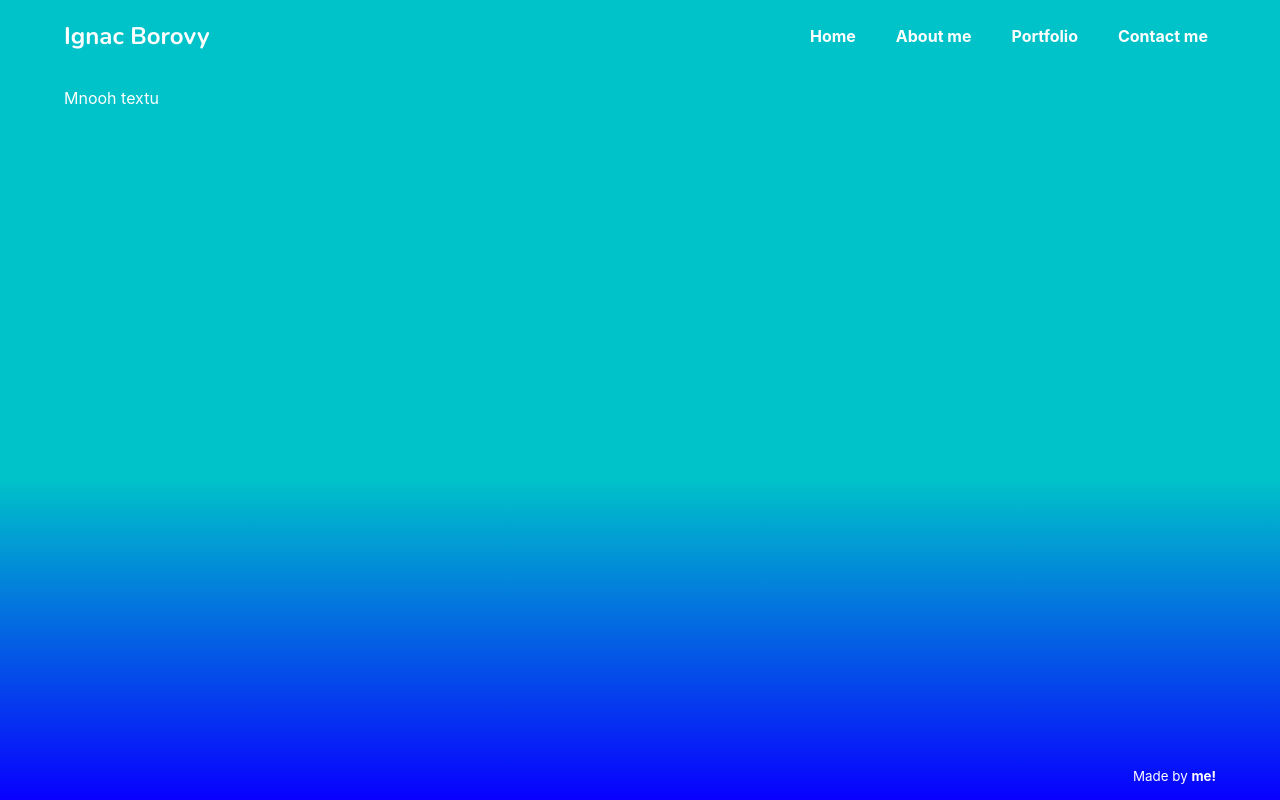
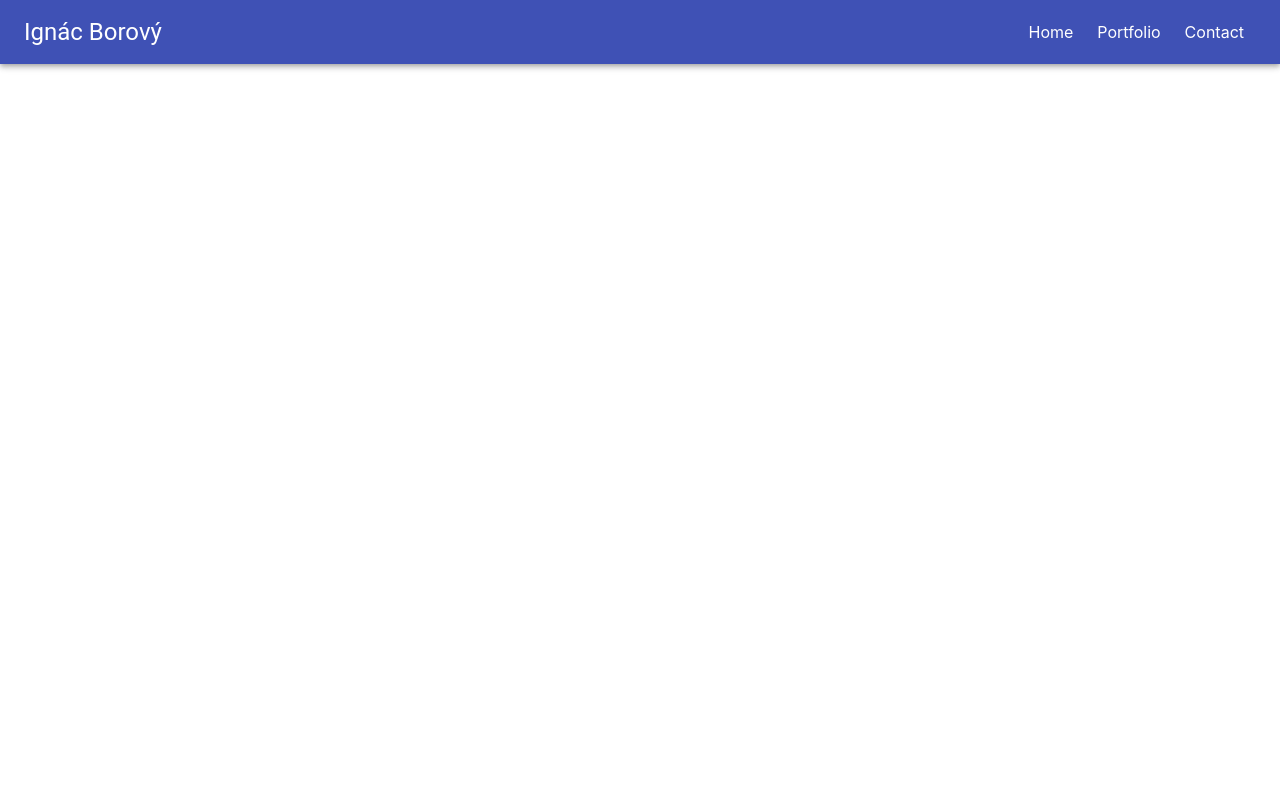
Before and after one commit to iggy228/ignac-borovy, a React (Create React App) app: page / in a window 1280 px wide. Built offline with nearby package versions, Linux system fonts and the light colour scheme.

Commit message:
Make NavBar in Material

```diff
--- a/package.json
+++ b/package.json
@@ -3,7 +3,7 @@
   "version": "0.1.0",
   "private": true,
   "dependencies": {
-    "@material-ui/core": "^4.11.4",
+    "@material-ui/core": "^4.12.1",
     "@testing-library/jest-dom": "^5.11.4",
     "@testing-library/react": "^11.1.0",
     "@testing-library/user-event": "^12.1.10",
--- a/public/index.html
+++ b/public/index.html
@@ -3,11 +3,14 @@
   <head>
     <meta charset="utf-8" />
     <link rel="icon" href="%PUBLIC_URL%/favicon.ico" />
-    <meta name="viewport" content="width=device-width, initial-scale=1" />
     <meta name="theme-color" content="#000000" />
     <meta
       name="description"
       content="Web site created using create-react-app"
+    />
+    <meta
+      name="viewport"
+      content="minimum-scale=1, initial-scale=1, width=device-width"
     />
     <link rel="apple-touch-icon" href="%PUBLIC_URL%/logo192.png" />
     <!--
--- a/src/App.css
+++ b/src/App.css
@@ -1,11 +1,7 @@
 /** general definition for tags */
 .App {
-  height: 100vh;
-  padding: 0 64px;
   display: flex;
   flex-direction: column;
-  background: rgb(247,136,230);
-  background: linear-gradient(180deg,rgba(0,194,201,1) 60%, rgba(8,0,255,1) 100%);
 }
 
 main {
@@ -22,41 +18,7 @@ h1, h2, h3, h4, h5, h6 {
 }
 
 a {
-  color: white;
-  text-decoration: none;
-  font-weight: bold;
-}
-
-
-nav {
-  display: flex;
-  flex-direction: row;
-  justify-content: space-between;
-}
-
-nav h1 {
-  font-family: 'Nunito', sans-serif;
-}
-
-nav div {
-  display: flex;
-  align-items: center;
-}
-
-nav div a {
-  font-size: 16px;
-  padding: 8px;
-  margin-left: 24px;
-}
-
-nav div a:hover {
-  border-radius: 8px;
-  border: 1px solid white;
-}
-
-nav div a:active {
-  border-radius: 8px;
-  border: 1px solid white;
+  color: white !important;
 }
 
 footer {
--- a/src/components/Navbar.js
+++ b/src/components/Navbar.js
@@ -1,14 +1,28 @@
+import { Typography, AppBar, Toolbar, Link, makeStyles } from '@material-ui/core';
+
+const useStyle = makeStyles({
+    title: {
+        flexGrow: 1,
+    },
+    link: {
+        padding: 12,
+    },
+})
+
 const Navbar = () => {
+    const classes = useStyle();
+
     return (
-        <nav>
-            <h1>Ignac Borovy</h1>
-            <div className="links">
-                <a href="/">Home</a>
-                <a href="/about">About me</a>
-                <a href="/portfolio">Portfolio</a>
-                <a href="/contact">Contact me</a>
-            </div>
-        </nav>
+        <AppBar position="sticky" component="nav">
+            <Toolbar>
+                <Typography variant="h5" className={classes.title}>
+                    Ignác Borový
+                </Typography>
+                <Link className={classes.link}>Home</Link>
+                <Link className={classes.link}>Portfolio</Link>
+                <Link className={classes.link}>Contact</Link>
+            </Toolbar>
+        </AppBar>
     );
 }
 
```
Also changed, not shown: 1 other file (tests, documents, lock files or other folders).
